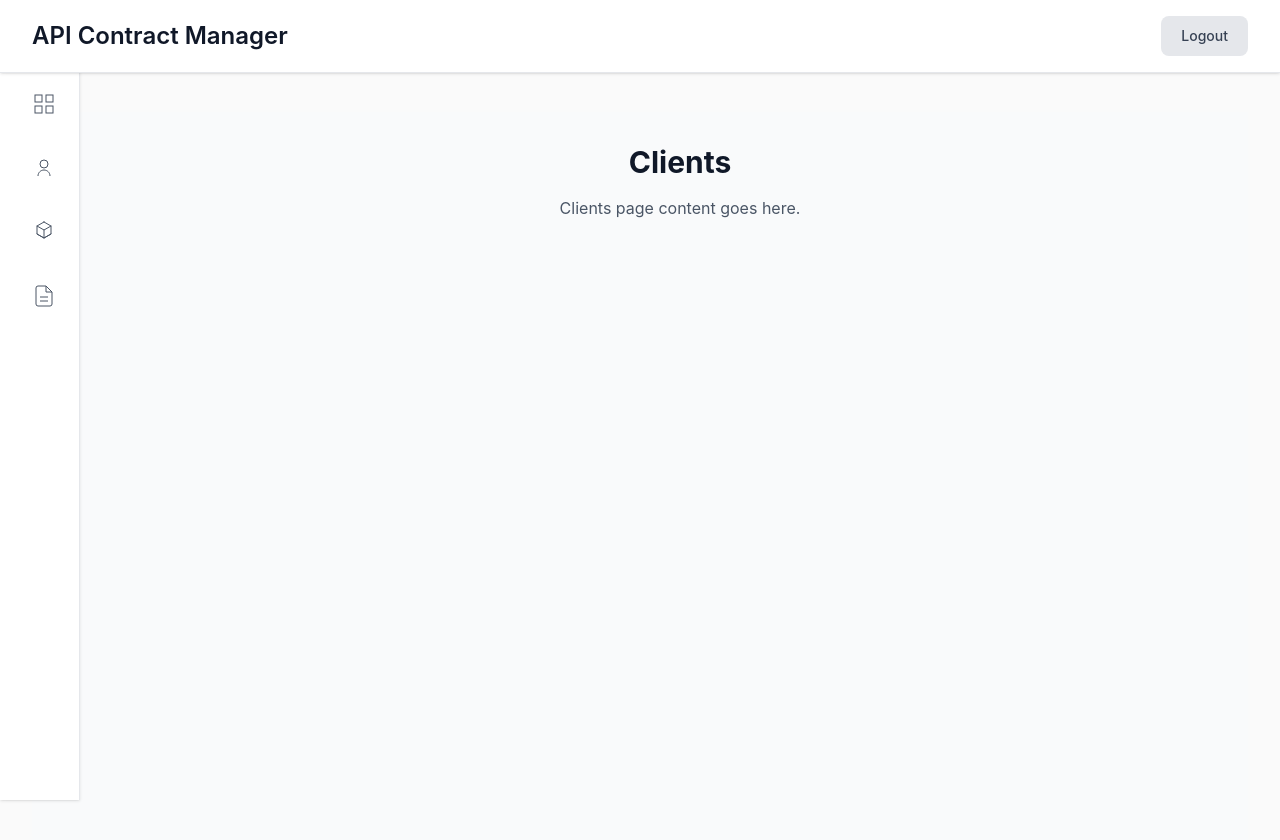
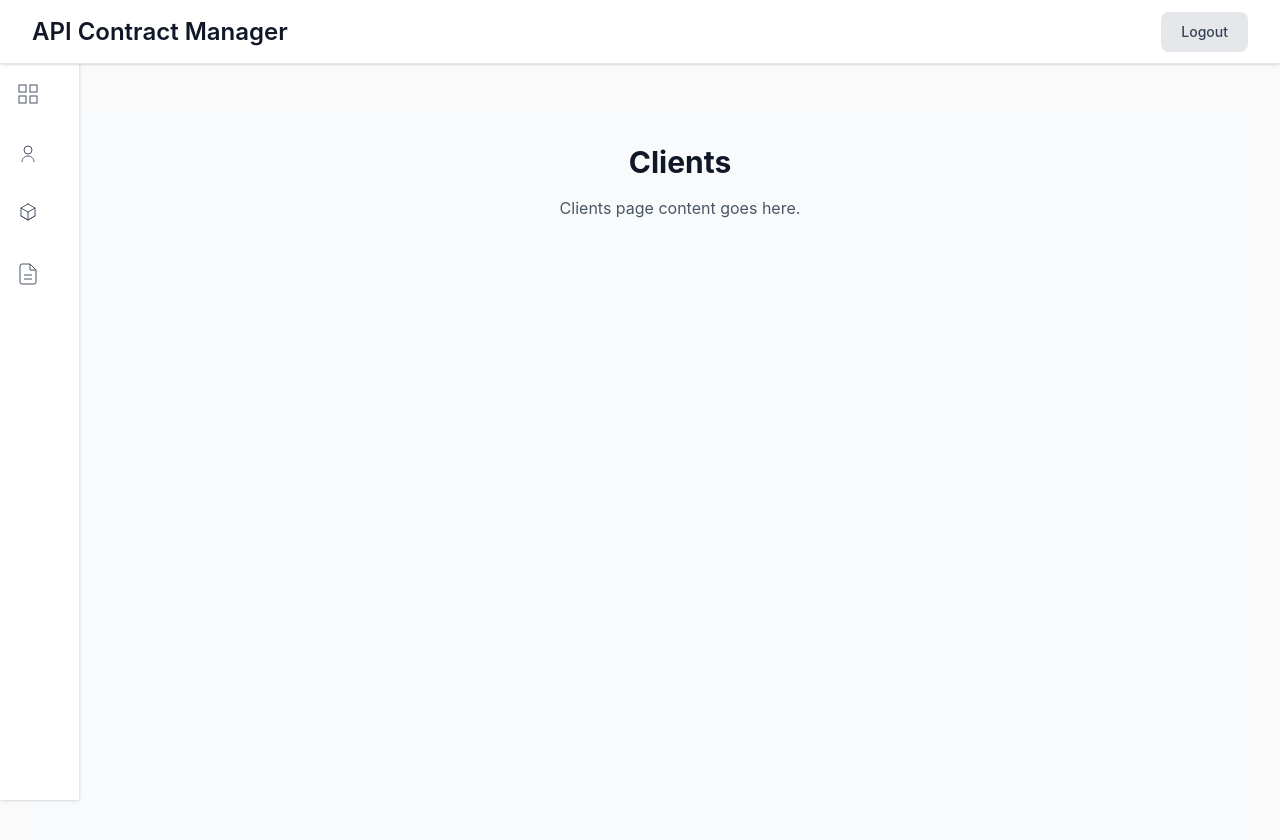
Before and after one commit to RohanMankame/api_contract_manager, a React (Vite) app: page /clients in a window 1280 px wide. Shown: the top 840 px of the page. Built offline with nearby package versions, Linux system fonts and the light colour scheme; no server answers; sample sign-in values are in the browser's storage.

Commit message:
fixed issue with some of the sidebar being overlaped by top nav. Alos improved hover over side bar button style.

```diff
--- a/src/components/nav/Sidebar.jsx
+++ b/src/components/nav/Sidebar.jsx
@@ -15,21 +15,22 @@ export default function Sidebar() {
   ];
 
   return (
-    <aside
-      className="fixed left-0 top-16 h-[calc(100vh-4rem)] bg-white border-r border-gray-200 shadow-sm z-40 transition-all duration-300"
+    <aside className="fixed left-0 top-16 bottom-0 bg-white border-r border-gray-200 shadow-sm z-40 transition-all duration-300"
     style={{ width: isExpanded ? '250px' : '80px' }}
     onMouseEnter={() => setIsExpanded(true)}
     onMouseLeave={() => setIsExpanded(false)}
     >
-      <nav className="p-4 space-y-4">
+
+      <nav className="p-0 m-0 space-y-0">
         {navItems.map((item) => {
             const Icon = item.icon;
             return (
             <button
                 key={item.path}
                 onClick={() => navigate(item.path)}
-              className="w-full flex items-center gap-4 px-4 py-3 text-gray-700 hover:bg-gray-100 rounded-lg transition-colors duration-200"
+                className="w-full h-15 relative group flex items-center gap-3 pl-4 pr-4 py-2 text-gray-700 hover:bg-gray-100 transition-colors duration-200"
             >
+                <span className="absolute left-0 top-0 bottom-0 w-1 bg-green-500 opacity-0 group-hover:opacity-100 transition-opacity duration-200" />
                 <span className="text-gray-600">
                 <Icon />
                 </span>
--- a/src/components/nav/TopNavbar.jsx
+++ b/src/components/nav/TopNavbar.jsx
@@ -10,7 +10,7 @@ export default function TopNavbar() {
   };
 
   return (
-    <nav className="fixed top-0 left-0 right-0 w-full bg-white border-b border-gray-200 px-8 py-4 flex items-center justify-between shadow-sm z-50">
+    <nav className="fixed top-0 left-0 right-0 w-full bg-white border-b border-gray-200 px-8 h-16 flex items-center justify-between shadow-sm z-50">
       <h1 className="text-2xl font-semibold text-gray-900">API Contract Manager</h1>
       <button
         onClick={handleLogout}
```
Lines whose indentation alone changed are shown as unchanged.
